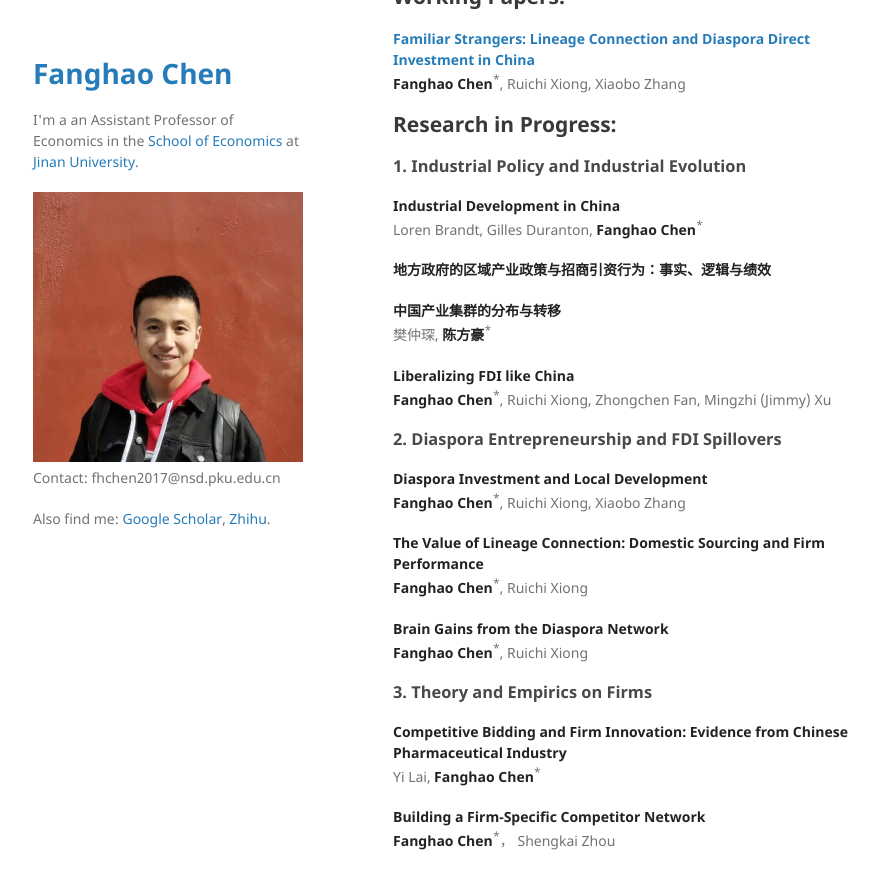
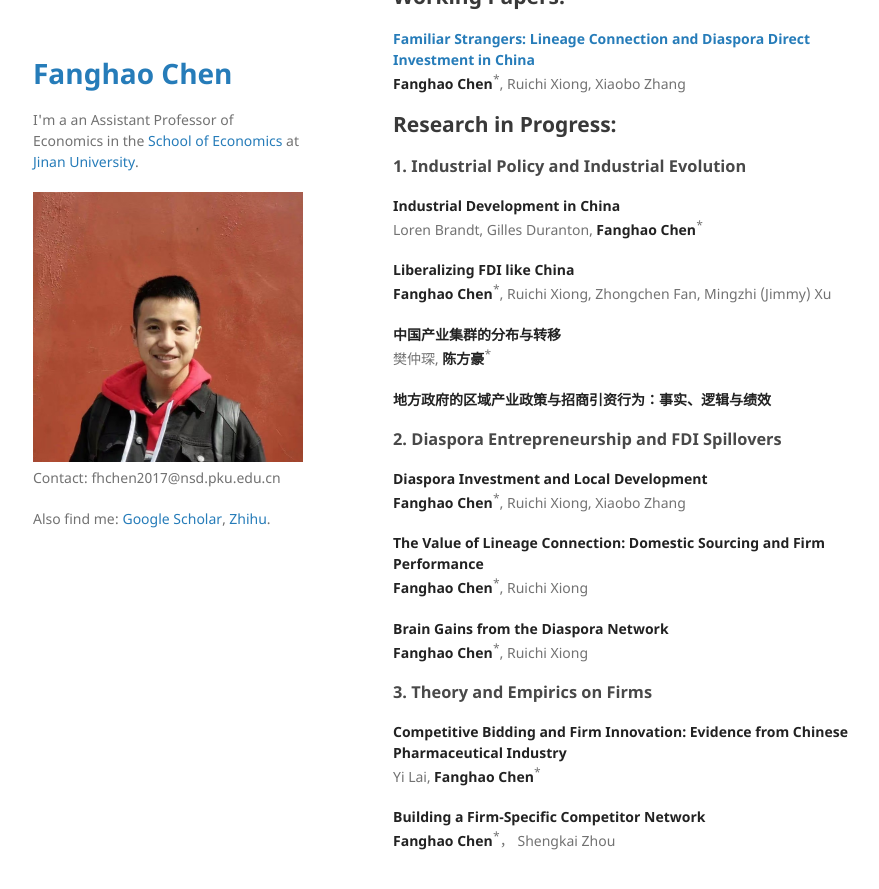
Before and after one commit to FanghaoChen/homepage, a Jekyll site: the page built from research.md, in a window 1280 px wide and 900 px high, scrolled down 587 px. Shown: the top 889 px of the window, without its empty margins (177-1056 px from the left). Built offline with Jekyll 4.4.1, drawn with Linux system fonts in a browser that asks for light colours.

```diff
--- a/research.md
+++ b/research.md
@@ -38,13 +38,13 @@ layout: default
 **Industrial Development in China** <br/>
 Loren Brandt, Gilles Duranton, **Fanghao Chen**<sup>*</sup>
 
-**地方政府的区域产业政策与招商引资行为：事实、逻辑与绩效**  <br/>
+**Liberalizing FDI like China** <br/>
+**Fanghao Chen**<sup>*</sup>, Ruichi Xiong, Zhongchen Fan, Mingzhi (Jimmy) Xu
 
 **中国产业集群的分布与转移** <br/>
 樊仲琛, **陈方豪**<sup>*</sup>
 
-**Liberalizing FDI like China** <br/>
-**Fanghao Chen**<sup>*</sup>, Ruichi Xiong, Zhongchen Fan, Mingzhi (Jimmy) Xu
+**地方政府的区域产业政策与招商引资行为：事实、逻辑与绩效**  <br/>
 
 ### 2. Diaspora Entrepreneurship and FDI Spillovers ###
 
```
